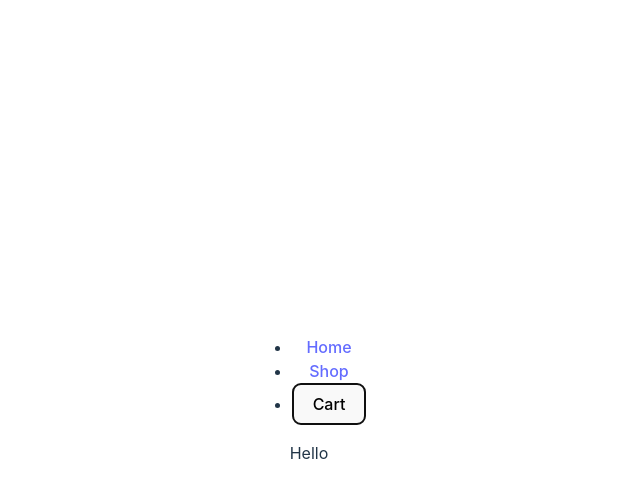
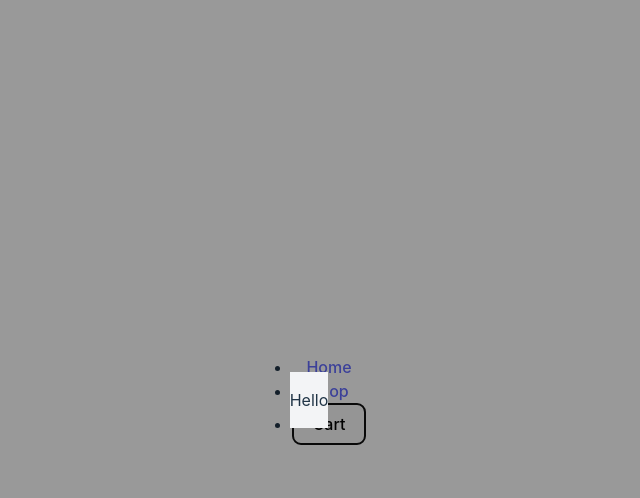
Before and after one commit to T-Khoury/Shopping-Cart, a React (Vite) app: page / in a window 1280 px wide. Both pictures are taken after a click on the button "Cart". Shown: the top 498 px of the page, without its empty margins (331-971 px from the left). Built offline with nearby package versions, Linux system fonts and the light colour scheme.

Commit message:
Add logic to close cart when click outside, delete button for items in cart, and basic styling

```diff
--- a/src/components/App.jsx
+++ b/src/components/App.jsx
@@ -35,6 +35,7 @@ function App() {
       </nav>
       <CartModal
       isOpen={cartModalOpen}
+      setCartModalOpen={setCartModalOpen}
       setCartItems={setCartItems}
       cartItems={cartItems}
       />
--- a/src/components/CartModal.jsx
+++ b/src/components/CartModal.jsx
@@ -1,12 +1,7 @@
 import CartModalGameCard from "./CartModalGameCard";
 
-const CartModal = ({ isOpen, cartItems, setCartItems }) => {
+const CartModal = ({ isOpen, setCartModalOpen, cartItems, setCartItems }) => {
     console.log(isOpen);
-
-    if (!isOpen) {
-        return null
-    }
-
     let cart = cartItems.map(game =>
         <CartModalGameCard
             id={game.id}
@@ -14,14 +9,28 @@ const CartModal = ({ isOpen, cartItems, setCartItems }) => {
             name={game.name}
             image={game.image}
             price={game.price}
+            cartItems={cartItems}
             setCartItems={setCartItems}
         />
     )
+
+    function handleClick(e) {
+        if (e.target.className === "cart-modal") {
+            setCartModalOpen(false)
+        }
+
+    }
+    if (!isOpen) {
+        return null
+    }
+
     return (
-        <div>
-            <p>Hello</p>
-            <div>
-                {cart}
+        <div className="cart-modal" onClick={handleClick}>
+            <div className="cart-modal-content">
+                <p>Hello</p>
+                <div className="cart-items">
+                    {cart}
+                </div>
             </div>
         </div>
     )
--- a/src/components/CartModalGameCard.jsx
+++ b/src/components/CartModalGameCard.jsx
@@ -1,12 +1,21 @@
 
-const CartModalGameCard = ({ id, name, image, price, setCardItems }) => {
+const CartModalGameCard = ({ id, name, image, price, cartItems, setCartItems }) => {
 
+    function handleDeleteButton() {
+
+        let cart = [...cartItems];
+        let newCart = cart.filter((item) => item.id !== id)
+
+        setCartItems(newCart)
+
+
+    }
     return (
         <div className="cart-game-card">
             <img src={image} />
             <h4>{name}</h4>
             <p>{price}</p>
-            <button>X</button>
+            <button onClick={handleDeleteButton}>X</button>
         </div>
     )
 }
--- a/src/index.css
+++ b/src/index.css
@@ -81,6 +81,31 @@ button:focus-visible {
   aspect-ratio: 16 / 9;
 }
 
+.cart-items {
+  max-height: 75vh;
+  overflow-y: auto;
+}
+
+.cart-modal {
+  display: grid;
+  position: fixed;
+  z-index: 1;
+  left: 0;
+  top: 0;
+  width: 100%;
+  height: 100%;
+  overflow: auto;
+  background-color: rgba(0,0,0,0.4);
+  place-items: center;
+}
+
+.cart-modal-content {
+  display: grid;
+  background-color: #f3f4f6;
+  width: max-content;
+  height: max-content;
+}
+
 .gameCard img {
   max-width: 275px;
   object-fit: fill;
```
